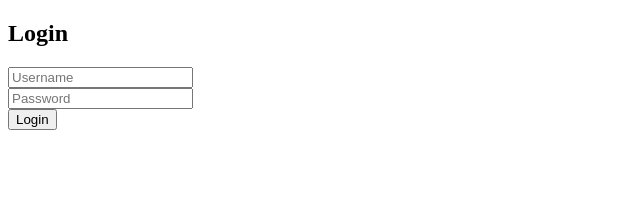
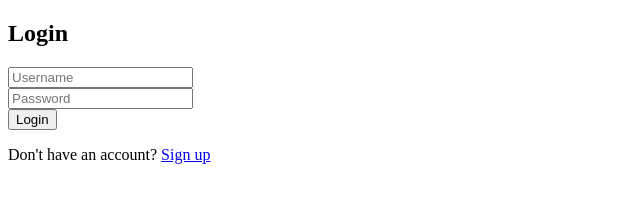
Before and after one commit to re178/finance-system, a website: page public/login.html in a window 1280 px wide. Shown: the whole page, without its empty margins (0-640 px from the left). Drawn offline with Linux system fonts and the light colour scheme.

Commit message:
Update login.html

```diff
--- a/public/login.html
+++ b/public/login.html
@@ -11,6 +11,7 @@
   <input id="password" type="password" placeholder="Password" required><br>
   <button>Login</button>
 </form>
+<p>Don't have an account? <a href="/signup.html">Sign up</a></p>
 
 <p id="msg"></p>
 
```
